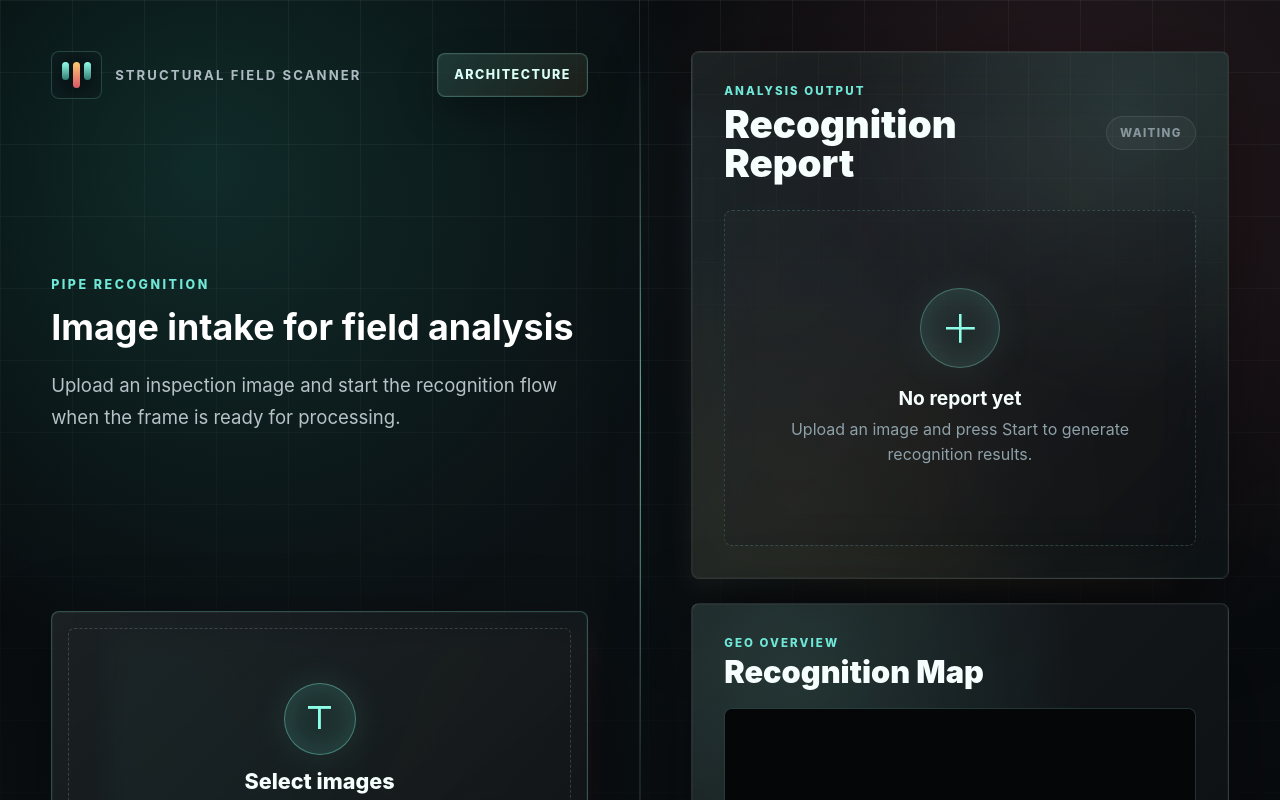
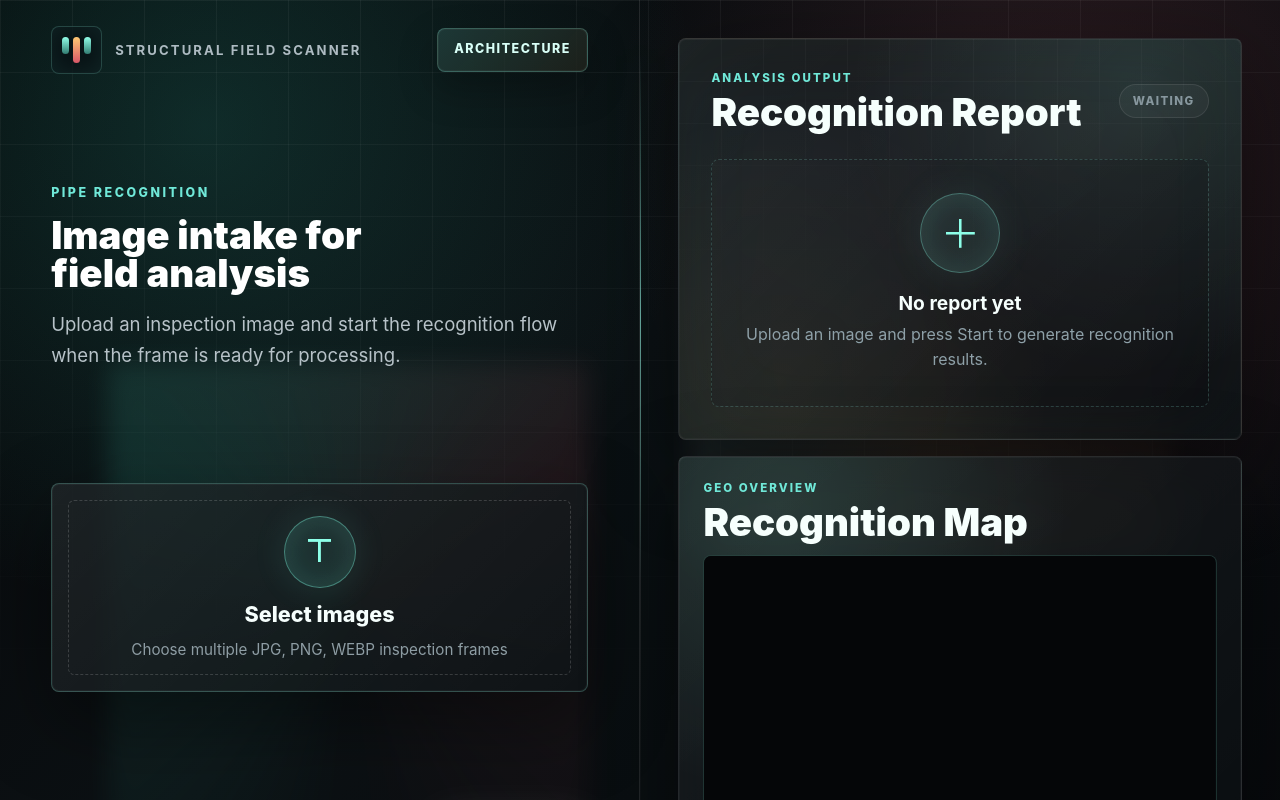
Before and after one commit to EgorPichugin/pipe-recognition-client, a Nuxt app: page / in a window 1280 px wide. Shown: the top 800 px of the page. Built offline with nearby package versions, Linux system fonts and the light colour scheme.

Commit message:
* changed stylle

```diff
--- a/app/components/recognition/ImageRecognitionPage.vue
+++ b/app/components/recognition/ImageRecognitionPage.vue
@@ -40,7 +40,7 @@ function onReset() {
   position: relative;
   display: grid;
   grid-template-columns: minmax(0, 1fr) minmax(0, 1fr);
-  min-height: 100vh;
+  min-height: 92vh;
   overflow: hidden;
   background:
     radial-gradient(circle at 16% 14%, rgba(48, 179, 158, 0.2), transparent 31rem),
@@ -85,9 +85,9 @@ function onReset() {
   display: grid;
   grid-template-rows: minmax(0, 1fr) minmax(0, 1fr);
   min-width: 0;
-  min-height: 100vh;
-  padding: clamp(1.5rem, 4vw, 4.5rem);
-  gap: 1.5rem;
+  min-height: 92vh;
+  padding: clamp(1rem, 3vw, 3rem);
+  gap: 1rem;
 }
 
 .panel-glow {
--- a/app/components/recognition/ImageUploadPanel.vue
+++ b/app/components/recognition/ImageUploadPanel.vue
@@ -215,11 +215,11 @@ const revokePreviewUrls = () => {
   z-index: 2;
   display: flex;
   min-width: 0;
-  min-height: 100vh;
-  padding: clamp(1.5rem, 4vw, 4.5rem);
+  min-height: 92vh;
+  padding: clamp(0.9rem, 2vw, 2.4rem) clamp(1.5rem, 4vw, 4.5rem) clamp(1rem, 3vw, 3rem);
   flex-direction: column;
   justify-content: space-between;
-  gap: 2rem;
+  gap: 1.25rem;
   border-right: 1px solid rgba(255, 255, 255, 0.1);
 }
 
@@ -301,14 +301,15 @@ h1 {
   max-width: 22ch;
   margin: 0;
   color: #ffffff;
-  font-size: clamp(1.75rem, 2.8vw, 3.25rem);
-  line-height: 1.08;
+  font-size: clamp(1.65rem, 3vw, 2.6rem);
+  font-weight: 900;
+  line-height: 1;
   text-wrap: balance;
 }
 
 .intro {
   max-width: 34rem;
-  margin: 1.5rem 0 0;
+  margin: 1rem 0 0;
   color: #b7c2c8;
   font-size: clamp(1rem, 1.45vw, 1.18rem);
   line-height: 1.7;
@@ -317,7 +318,7 @@ h1 {
 .dropzone {
   position: relative;
   display: grid;
-  min-height: clamp(18rem, 34vh, 25rem);
+  min-height: clamp(13rem, 25vh, 18rem);
   overflow: hidden;
   cursor: pointer;
   place-items: center;
@@ -397,7 +398,7 @@ h1 {
 .preview-grid {
   display: grid;
   width: 100%;
-  max-height: 20rem;
+  max-height: 15.5rem;
   overflow: auto;
   padding: 1.65rem;
   grid-template-columns: repeat(auto-fill, minmax(7rem, 1fr));
@@ -488,7 +489,7 @@ h1 {
 
 @media (max-width: 900px) {
   .upload-panel {
-    min-height: 50vh;
+    min-height: 44vh;
     border-right: 0;
     border-bottom: 1px solid rgba(255, 255, 255, 0.1);
   }
@@ -500,7 +501,7 @@ h1 {
 
 @media (max-width: 560px) {
   .upload-panel {
-    padding: 1.2rem;
+    padding: 0.9rem 1.2rem 1.2rem;
   }
 
   .panel-header {
--- a/app/components/recognition/MapPanel.vue
+++ b/app/components/recognition/MapPanel.vue
@@ -27,9 +27,9 @@ const mapUrl = computed(() => `${baseUrl.value}?t=${props.reloadKey}`)
   position: relative;
   display: grid;
   width: 100%;
-  padding: clamp(1.25rem, 3vw, 2rem);
+  padding: clamp(1rem, 2.2vw, 1.5rem);
   grid-template-rows: auto minmax(0, 1fr);
-  gap: 1.25rem;
+  gap: 0.9rem;
   overflow: hidden;
   border: 1px solid rgba(255, 255, 255, 0.1);
   border-radius: 0.5rem;
@@ -55,7 +55,7 @@ const mapUrl = computed(() => `${baseUrl.value}?t=${props.reloadKey}`)
 .map-header h2 {
   margin: 0;
   color: #f6fffd;
-  font-size: clamp(1.35rem, 2.4vw, 2rem);
+  font-size: clamp(1.65rem, 3vw, 2.6rem);
   font-weight: 900;
   line-height: 1;
 }
@@ -63,7 +63,7 @@ const mapUrl = computed(() => `${baseUrl.value}?t=${props.reloadKey}`)
 .map-frame {
   position: relative;
   overflow: hidden;
-  min-height: 24rem;
+  min-height: 17rem;
   border-radius: 0.5rem;
   border: 1px solid rgba(151, 255, 235, 0.16);
   background: rgba(2, 6, 8, 0.52);
@@ -72,7 +72,7 @@ const mapUrl = computed(() => `${baseUrl.value}?t=${props.reloadKey}`)
 .map-frame iframe {
   width: 100%;
   height: 100%;
-  min-height: 24rem;
+  min-height: 17rem;
   border: 0;
 }
 </style>
```
